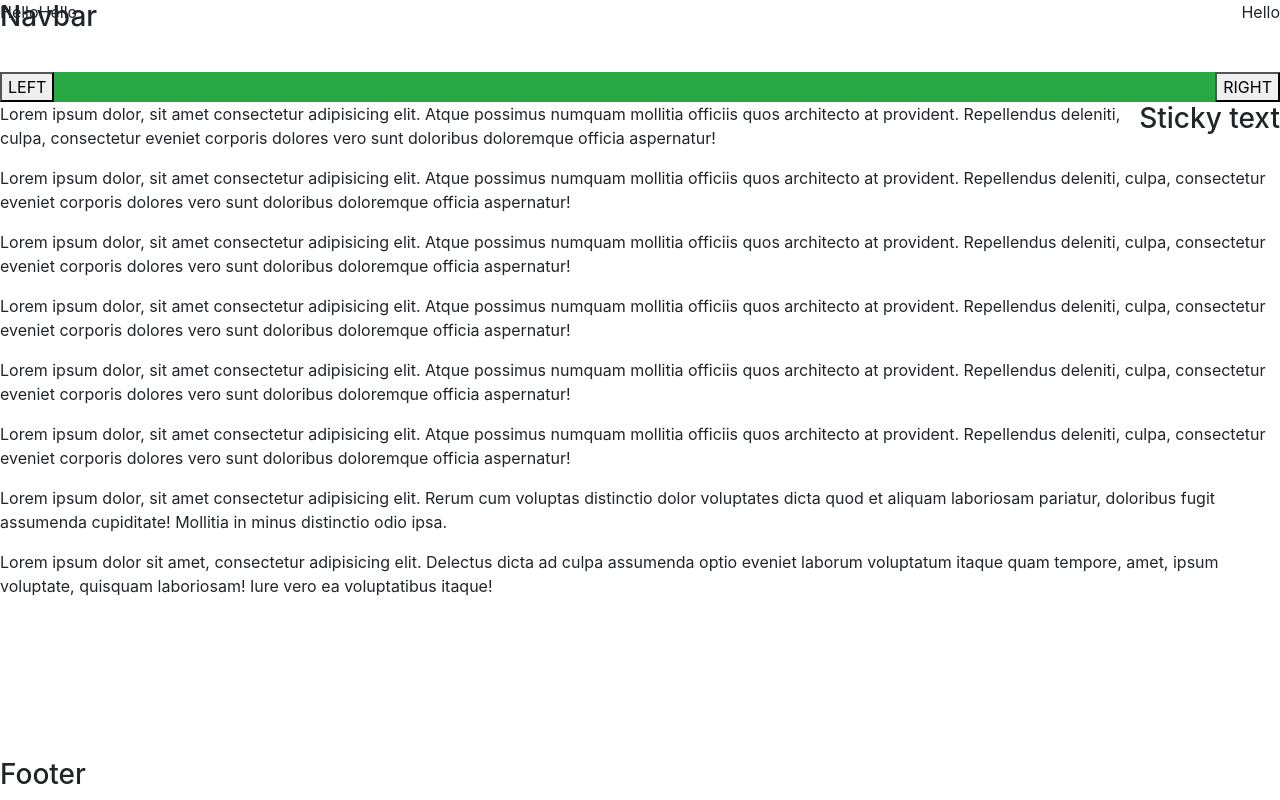
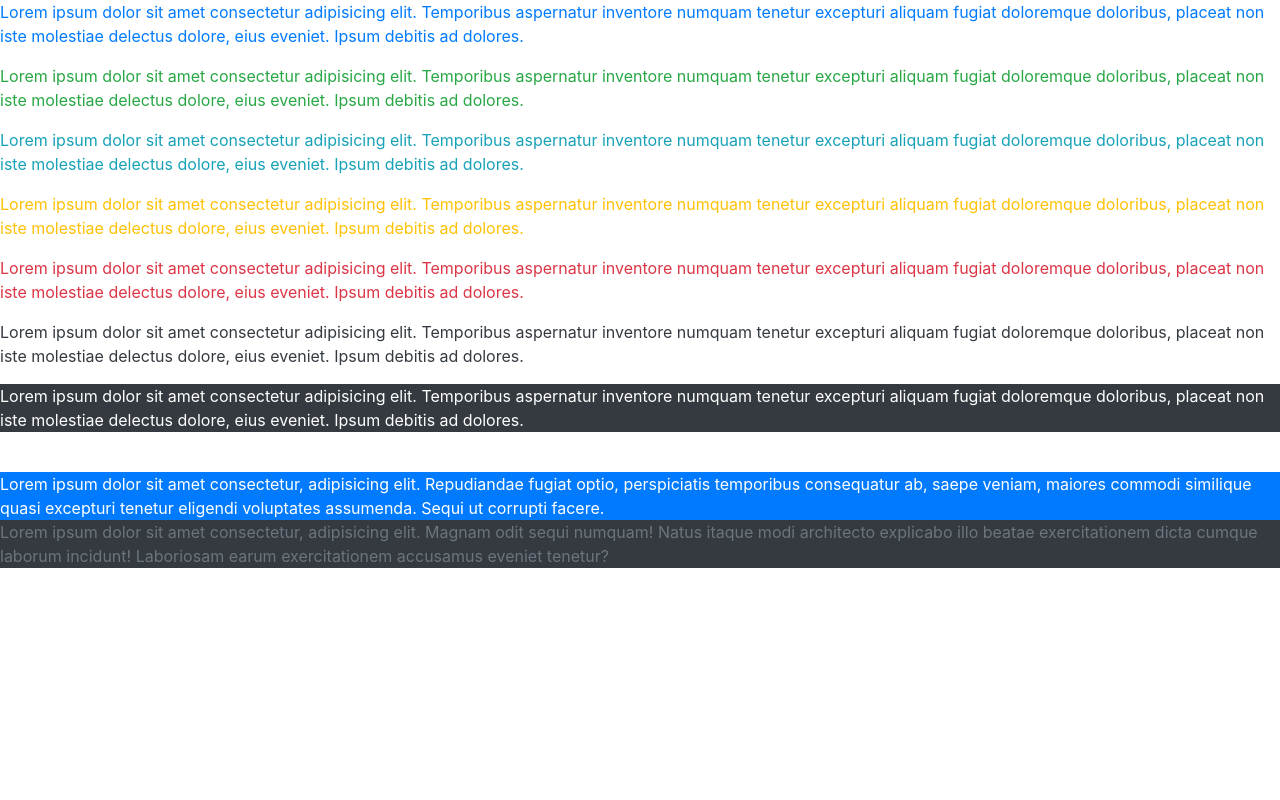
Before and after one commit to ArturLinnik/web-programming-basics, a plain HTML site: page BOOTSTRAP/LEARN BOOTSTRAP/index.html in a window 1280 px wide. Drawn offline with nearby package versions, Linux system fonts and the light colour scheme.

Commit message:
Colors and backgrounds

```diff
--- a/BOOTSTRAP/LEARN BOOTSTRAP/index.html
+++ b/BOOTSTRAP/LEARN BOOTSTRAP/index.html
@@ -8,40 +8,26 @@
 </head>
 <body>
 
-   <div class="float-left">
-       Hello
-   </div>
-   <div class="float-right">
-        Hello
-    </div>
-    <div class="float-none">
-        Hello
-    </div>
+    <!-- Cambia el color de los textos y sus fondos -->
+   <p class="text-primary">Lorem ipsum dolor sit amet consectetur adipisicing elit. Temporibus aspernatur inventore numquam tenetur excepturi aliquam fugiat doloremque doloribus, placeat non iste molestiae delectus dolore, eius eveniet. Ipsum debitis ad dolores.</p>
+   <p class="text-success">Lorem ipsum dolor sit amet consectetur adipisicing elit. Temporibus aspernatur inventore numquam tenetur excepturi aliquam fugiat doloremque doloribus, placeat non iste molestiae delectus dolore, eius eveniet. Ipsum debitis ad dolores.</p>
+   <p class="text-info">Lorem ipsum dolor sit amet consectetur adipisicing elit. Temporibus aspernatur inventore numquam tenetur excepturi aliquam fugiat doloremque doloribus, placeat non iste molestiae delectus dolore, eius eveniet. Ipsum debitis ad dolores.</p>
+   <p class="text-warning">Lorem ipsum dolor sit amet consectetur adipisicing elit. Temporibus aspernatur inventore numquam tenetur excepturi aliquam fugiat doloremque doloribus, placeat non iste molestiae delectus dolore, eius eveniet. Ipsum debitis ad dolores.</p>
+   <p class="text-danger">Lorem ipsum dolor sit amet consectetur adipisicing elit. Temporibus aspernatur inventore numquam tenetur excepturi aliquam fugiat doloremque doloribus, placeat non iste molestiae delectus dolore, eius eveniet. Ipsum debitis ad dolores.</p>
+   <p class="text-dark">Lorem ipsum dolor sit amet consectetur adipisicing elit. Temporibus aspernatur inventore numquam tenetur excepturi aliquam fugiat doloremque doloribus, placeat non iste molestiae delectus dolore, eius eveniet. Ipsum debitis ad dolores.</p>
+   <p class="bg-dark text-white">Lorem ipsum dolor sit amet consectetur adipisicing elit. Temporibus aspernatur inventore numquam tenetur excepturi aliquam fugiat doloremque doloribus, placeat non iste molestiae delectus dolore, eius eveniet. Ipsum debitis ad dolores.</p>
 
     <br>
+
+    <div class="bg-primary text-white">Lorem ipsum dolor sit amet consectetur, adipisicing elit. Repudiandae fugiat optio, perspiciatis temporibus consequatur ab, saepe veniam, maiores commodi similique quasi excepturi tenetur eligendi voluptates assumenda. Sequi ut corrupti facere.</div>
+
+    <div class="bg-dark text-muted">Lorem ipsum dolor sit amet consectetur, adipisicing elit. Magnam odit sequi numquam! Natus itaque modi architecto explicabo illo beatae exercitationem dicta cumque laborum incidunt! Laboriosam earum exercitationem accusamus eveniet tenetur?</div>
+
     <br>
 
-    <div class="bg-success clearfix">
-        <button class="float-left">LEFT</button>
-        <button class="float-right">RIGHT</button>
-    </div>
+    <!-- Hace invisible un texto -->
+    <p class="invisible">Lorem ipsum dolor, sit amet consectetur adipisicing elit. Rem nostrum sed atque, a iure aperiam perspiciatis unde numquam in dolores sint reiciendis illo minus at deleniti, qui, maxime amet est!</p>
 
-    <!-- La clase fixed-top hace que el elemento esté siempre en la parte de arriba de la página y no desaparezca -->
-    <h3 class="fixed-top">Navbar</h3>
-
-
-    <!-- La clase sticky-top hace que el elemento se quede arriba cuando bajas en la página y no desaparezca -->
-    <h3 class="sticky-top float-right">Sticky text</h3>
-    <p>Lorem ipsum dolor, sit amet consectetur adipisicing elit. Atque possimus numquam mollitia officiis quos architecto at provident. Repellendus deleniti, culpa, consectetur eveniet corporis dolores vero sunt doloribus doloremque officia aspernatur!</p>
-    <p>Lorem ipsum dolor, sit amet consectetur adipisicing elit. Atque possimus numquam mollitia officiis quos architecto at provident. Repellendus deleniti, culpa, consectetur eveniet corporis dolores vero sunt doloribus doloremque officia aspernatur!</p>
-    <p>Lorem ipsum dolor, sit amet consectetur adipisicing elit. Atque possimus numquam mollitia officiis quos architecto at provident. Repellendus deleniti, culpa, consectetur eveniet corporis dolores vero sunt doloribus doloremque officia aspernatur!</p>
-    <p>Lorem ipsum dolor, sit amet consectetur adipisicing elit. Atque possimus numquam mollitia officiis quos architecto at provident. Repellendus deleniti, culpa, consectetur eveniet corporis dolores vero sunt doloribus doloremque officia aspernatur!</p>
-    <p>Lorem ipsum dolor, sit amet consectetur adipisicing elit. Atque possimus numquam mollitia officiis quos architecto at provident. Repellendus deleniti, culpa, consectetur eveniet corporis dolores vero sunt doloribus doloremque officia aspernatur!</p>
-    <p>Lorem ipsum dolor, sit amet consectetur adipisicing elit. Atque possimus numquam mollitia officiis quos architecto at provident. Repellendus deleniti, culpa, consectetur eveniet corporis dolores vero sunt doloribus doloremque officia aspernatur!</p>
-    <p>Lorem ipsum dolor, sit amet consectetur adipisicing elit. Rerum cum voluptas distinctio dolor voluptates dicta quod et aliquam laboriosam pariatur, doloribus fugit assumenda cupiditate! Mollitia in minus distinctio odio ipsa.</p>
-    <p>Lorem ipsum dolor sit amet, consectetur adipisicing elit. Delectus dicta ad culpa assumenda optio eveniet laborum voluptatum itaque quam tempore, amet, ipsum voluptate, quisquam laboriosam! Iure vero ea voluptatibus itaque!</p>
-
-    <h3 class="fixed-bottom">Footer</h3>
 
 
 
```
